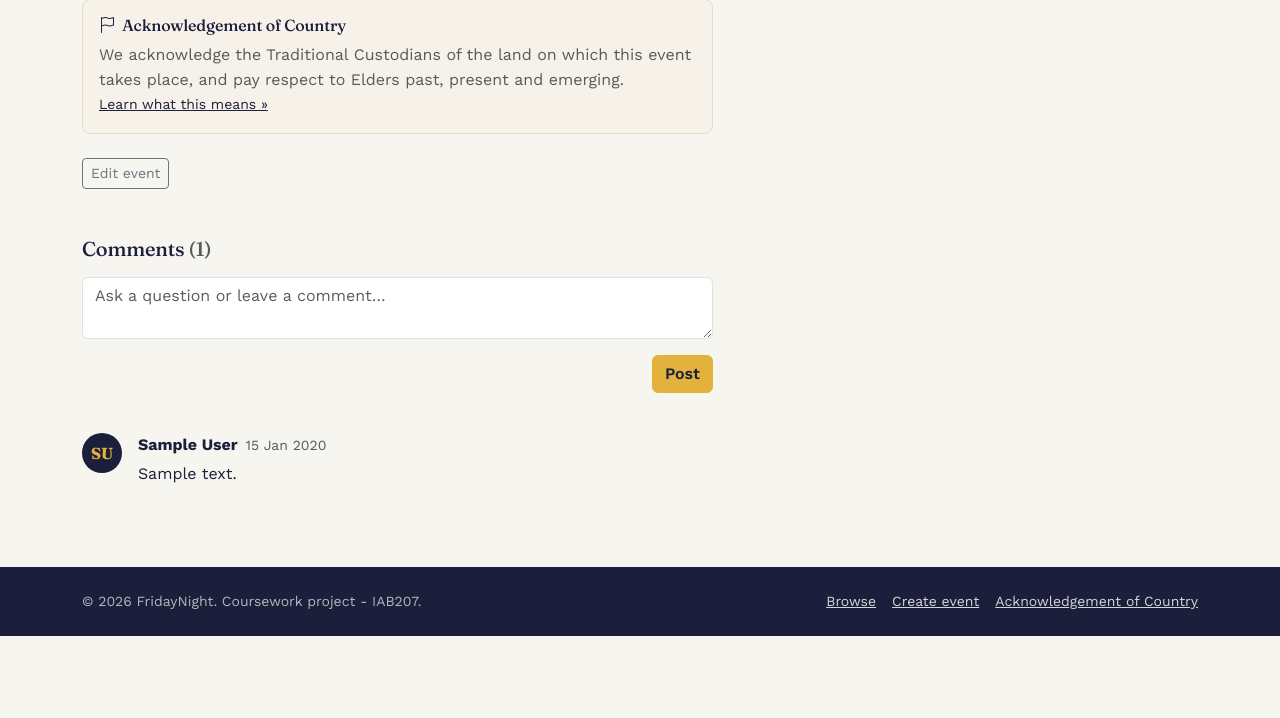
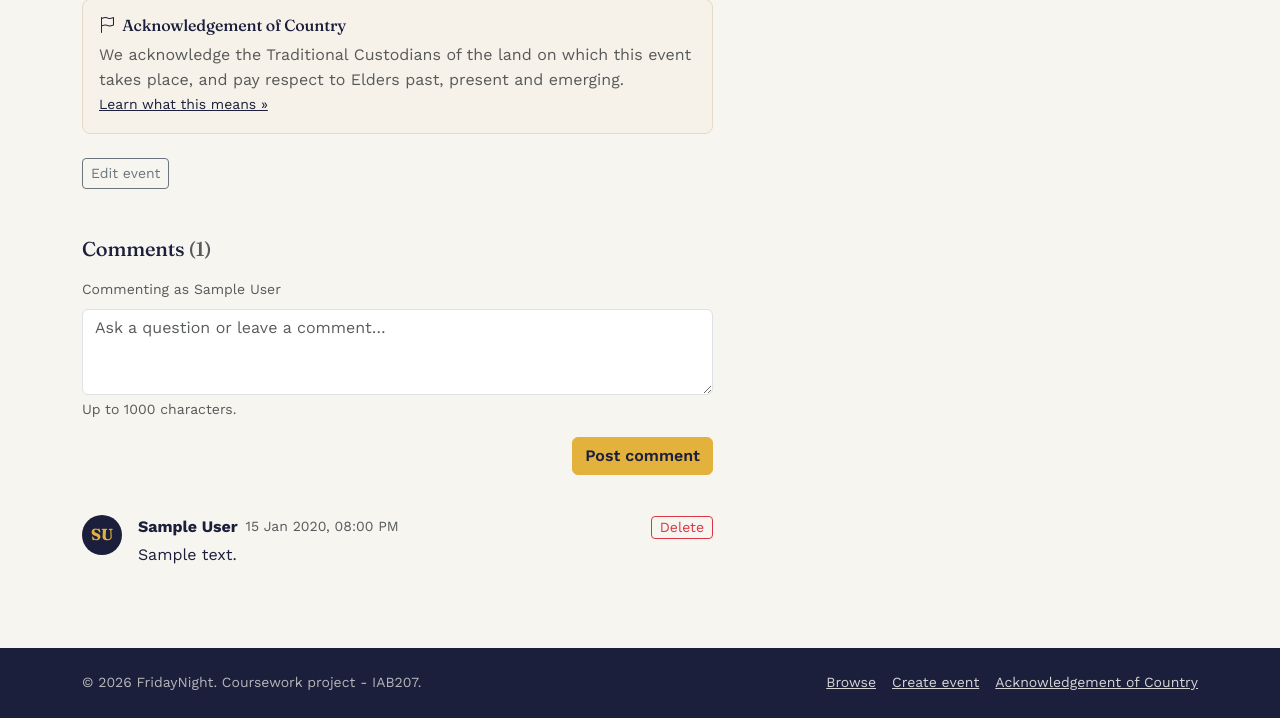
Before and after one commit to rohanbiju1234-hash/IAB207, a Flask app: page /event/1 in a window 1280 px wide. Shown: the part 853-1571 px from the top of the page. Before the commit the page ends 1489 px from the top, so only its background shows below. Run offline with Flask 3, Linux system fonts and the light colour scheme; a user stored in the database is signed in; tables that the repository leaves empty hold one stand-in row (values such as "Sample post"); grey boxes marked "Sample" are stand-in pictures; some libraries are stand-ins or nearby versions.

Commit message:
Add related events, comment delete and date/time, search mode dropdown

```diff
--- a/fridaynight/ai_search.py
+++ b/fridaynight/ai_search.py
@@ -36,7 +36,7 @@ def keyword_search(events, query):
     return [e for e in events if q in _event_text(e).lower()]
 
 
-def rank_events_by_query(events, query, threshold=0.3):
+def rank_events_by_query(events, query, threshold=0.25):
     """Semantic search: rank events by how close their meaning is to the query."""
     if not query or not events:
         return events
@@ -53,3 +53,18 @@ def rank_events_by_query(events, query, threshold=0.3):
 
     scored.sort(key=lambda pair: pair[1], reverse=True)
     return [event for event, score in scored if score >= threshold]
+
+def related_events(event, all_events, limit=3):
+    """Return the events most similar in meaning to this one (not including itself)."""
+    from sentence_transformers import util
+    target = _embedding_for(event)
+
+    scored = []
+    for other in all_events:
+        if other.id == event.id or other.status == 'Cancelled':
+            continue
+        score = util.cos_sim(target, _embedding_for(other)).item()
+        scored.append((other, score))
+
+    scored.sort(key=lambda pair: pair[1], reverse=True)
+    return [e for e, score in scored[:limit]]
--- a/fridaynight/templates/event_details.html
+++ b/fridaynight/templates/event_details.html
@@ -84,39 +84,56 @@
         {% endif %}
 
         <!-- comments -->
-        <section class="mt-5">
+        <section class="mt-5" id="comments">
           <h2 class="h5 mb-3">Comments <span class="text-muted fw-normal">({{ comments|length }})</span></h2>
 
           {% if current_user.is_authenticated %}
-          <form method="post" class="mb-4">
+          <form method="post" action="{{ url_for('main.event_details', event_id=event.id, _anchor='comments') }}" class="mb-4">
             {{ comment_form.hidden_tag() }}
             <input type="hidden" name="form_name" value="comment">
             <div class="row g-2">
               <div class="col-12">
-                {{ comment_form.body(class="form-control", rows="2") }}
-                {% for error in comment_form.body.errors %}<div class="text-danger small">{{ error }}</div>{% endfor %}
+                <label for="{{ comment_form.body.id }}" class="form-label small text-muted">
+                  Commenting as {{ current_user.first_name }} {{ current_user.last_name }}
+                </label>
+                {{ comment_form.body(class="form-control" ~ (" is-invalid" if comment_form.body.errors else ""), rows="3", maxlength="1000") }}
+                {% for error in comment_form.body.errors %}
+                  <div class="text-danger small mt-1">
+                    {% if 'required' in error|lower %}Please write something before posting.{% else %}{{ error }}{% endif %}
+                  </div>
+                {% endfor %}
+                <div class="form-text">Up to 1000 characters.</div>
               </div>
               <div class="col-12 text-end">
-                <button class="btn btn-gold mt-2" type="submit">Post</button>
+                <button class="btn btn-gold mt-2" type="submit">Post comment</button>
               </div>
             </div>
           </form>
           {% else %}
-          <p class="text-muted small">
-            <a href="{{ url_for('main.login', next=request.path) }}">Log in</a> to leave a comment.
-          </p>
+          <div class="p-3 mb-4 rounded-3 border bg-light text-center">
+            <p class="mb-2 text-muted">Want to join the conversation?</p>
+            <a href="{{ url_for('main.login', next=request.path) }}" class="btn btn-gold btn-sm">Log in to comment</a>
+            <a href="{{ url_for('main.register') }}" class="btn btn-outline-secondary btn-sm">Register</a>
+          </div>
           {% endif %}
 
           <div id="commentList">
             {% for comment in comments %}
             <div class="comment-item d-flex gap-3 mb-3">
               <div class="comment-avatar">{{ comment.author.first_name[0] }}{{ comment.author.last_name[0] }}</div>
-              <div>
-                <div class="d-flex align-items-center gap-2">
+              <div class="flex-grow-1">
+                <div class="d-flex align-items-center gap-2 flex-wrap">
                   <strong>{{ comment.author.full_name }}</strong>
-                  <span class="text-muted small">{{ comment.created_at.strftime('%d %b %Y') }}</span>
+                  <span class="text-muted small">{{ (comment.created_at|brisbane).strftime('%d %b %Y, %I:%M %p') }}</span>
+
+                  {% if current_user.is_authenticated and (comment.author.id == current_user.id or event.owner_id == current_user.id) %}
+                  <form method="post" action="{{ url_for('main.delete_comment', comment_id=comment.id) }}" class="ms-auto">
+                    {{ comment_form.hidden_tag() }}
+                    <button type="submit" class="btn btn-outline-danger btn-sm py-0">Delete</button>
+                  </form>
+                  {% endif %}
                 </div>
-                <p class="mb-0 mt-1">{{ comment.body }}</p>
+                <p class="mb-0 mt-1" style="white-space: pre-line;">{{ comment.body }}</p>
               </div>
             </div>
             {% else %}
@@ -166,6 +183,28 @@
         </div>
       </div>
     </div>
+
+    <!-- related events, picked by the AI embeddings -->
+    {% if related %}
+    <section class="mt-5">
+      <h2 class="h5 mb-3">You might also like</h2>
+      <div class="row row-cols-1 row-cols-md-3 g-4">
+        {% for item in related %}
+        <div class="col">
+          <a href="{{ url_for('main.event_details', event_id=item.id) }}" class="text-decoration-none">
+            <div class="event-card">
+              <img src="{{ url_for('static', filename='img/' + item.image_filename) if item.image_filename else url_for('static', filename='img/concert.avif') }}" class="event-img" alt="{{ item.title }}">
+              <div class="card-body p-3">
+                <h3 class="h6 mb-1 text-dark">{{ item.title }}</h3>
+                <p class="text-muted small mb-0">{{ item.event_date.strftime('%d %b %Y') }} · {{ item.venue }}</p>
+              </div>
+            </div>
+          </a>
+        </div>
+        {% endfor %}
+      </div>
+    </section>
+    {% endif %}
   </div>
 
 {% endblock %}
--- a/fridaynight/views.py
+++ b/fridaynight/views.py
@@ -1,16 +1,17 @@
 import os
 import random
 import string
-from datetime import datetime
+from datetime import datetime, timedelta
 
 from flask import Blueprint, render_template, redirect, url_for, flash, request, abort
 from flask_login import login_user, logout_user, login_required, current_user
+from flask_wtf import FlaskForm
 from werkzeug.utils import secure_filename
 
 from . import db
 from .models import User, Event, Booking, Comment
 from .forms import RegisterForm, LoginForm, EventForm, CommentForm, BookingForm, SearchForm
-from .ai_search import rank_events_by_query, keyword_search   # AI-enhanced discovery - see ai_search.py
+from .ai_search import rank_events_by_query, keyword_search, related_events  # AI-enhanced discovery - see ai_search.py
 
 main = Blueprint('main', __name__)
 
@@ -29,6 +30,12 @@ def refresh_event_status(event):
     if event.status == Event.STATUS_OPEN and event.is_past:
         event.status = Event.STATUS_INACTIVE
         db.session.commit()
+
+
+@main.app_template_filter('brisbane')
+def brisbane_time(value):
+    # comments are saved in UTC, Brisbane is UTC+10 (no daylight saving)
+    return value + timedelta(hours=10)
 
 
 # ---------- landing page / browse + search ----------
@@ -76,12 +83,16 @@ def event_details(event_id):
             flash('Please log in to do that.', 'warning')
             return redirect(url_for('main.login'))
 
-        if request.form.get('form_name') == 'comment' and comment_form.validate_on_submit():
-            comment = Comment(body=comment_form.body.data, author=current_user, event=event)
-            db.session.add(comment)
-            db.session.commit()
-            flash('Comment posted.', 'success')
-            return redirect(url_for('main.event_details', event_id=event.id))
+        if request.form.get('form_name') == 'comment':
+            if comment_form.validate_on_submit():
+                comment = Comment(body=comment_form.body.data.strip(), author=current_user, event=event)
+                db.session.add(comment)
+                db.session.commit()
+                flash('Comment posted.', 'success')
+                # jump straight back to the comments section
+                return redirect(url_for('main.event_details', event_id=event.id, _anchor='comments'))
+            # validation failed - fall through and re-show the page with the errors
+            flash('Your comment could not be posted. Please check the message under the box.', 'danger')
 
         if request.form.get('form_name') == 'booking' and booking_form.validate_on_submit():
             if event.status != Event.STATUS_OPEN:
@@ -109,10 +120,29 @@ def event_details(event_id):
             return redirect(url_for('main.event_details', event_id=event.id))
 
     comments = Comment.query.filter_by(event_id=event.id).order_by(Comment.created_at.desc()).all()
+    related = related_events(event, Event.query.all())
     return render_template(
         'event_details.html', event=event, comment_form=comment_form,
-        booking_form=booking_form, comments=comments
+        booking_form=booking_form, comments=comments, related=related
     )
+
+
+@main.route('/comment/<int:comment_id>/delete', methods=['POST'])
+@login_required
+def delete_comment(comment_id):
+    comment = Comment.query.get_or_404(comment_id)
+    event_id = comment.event.id
+
+    # the commenter, or the owner of the event, can remove a comment
+    if comment.author.id != current_user.id and comment.event.owner_id != current_user.id:
+        abort(403)
+
+    # the empty form checks the CSRF token
+    if FlaskForm().validate_on_submit():
+        db.session.delete(comment)
+        db.session.commit()
+        flash('Comment deleted.', 'info')
+    return redirect(url_for('main.event_details', event_id=event_id, _anchor='comments'))
 
 
 # ---------- create / edit / cancel event ----------
```
